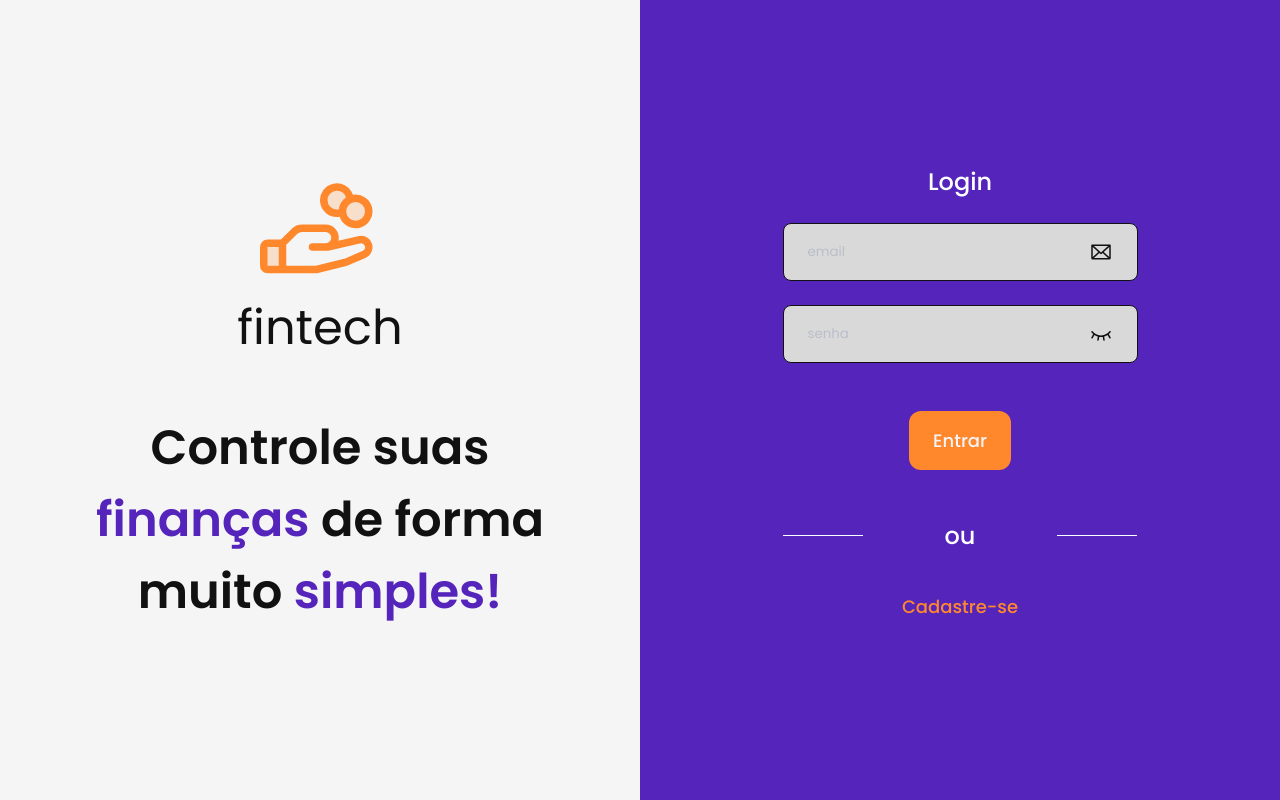
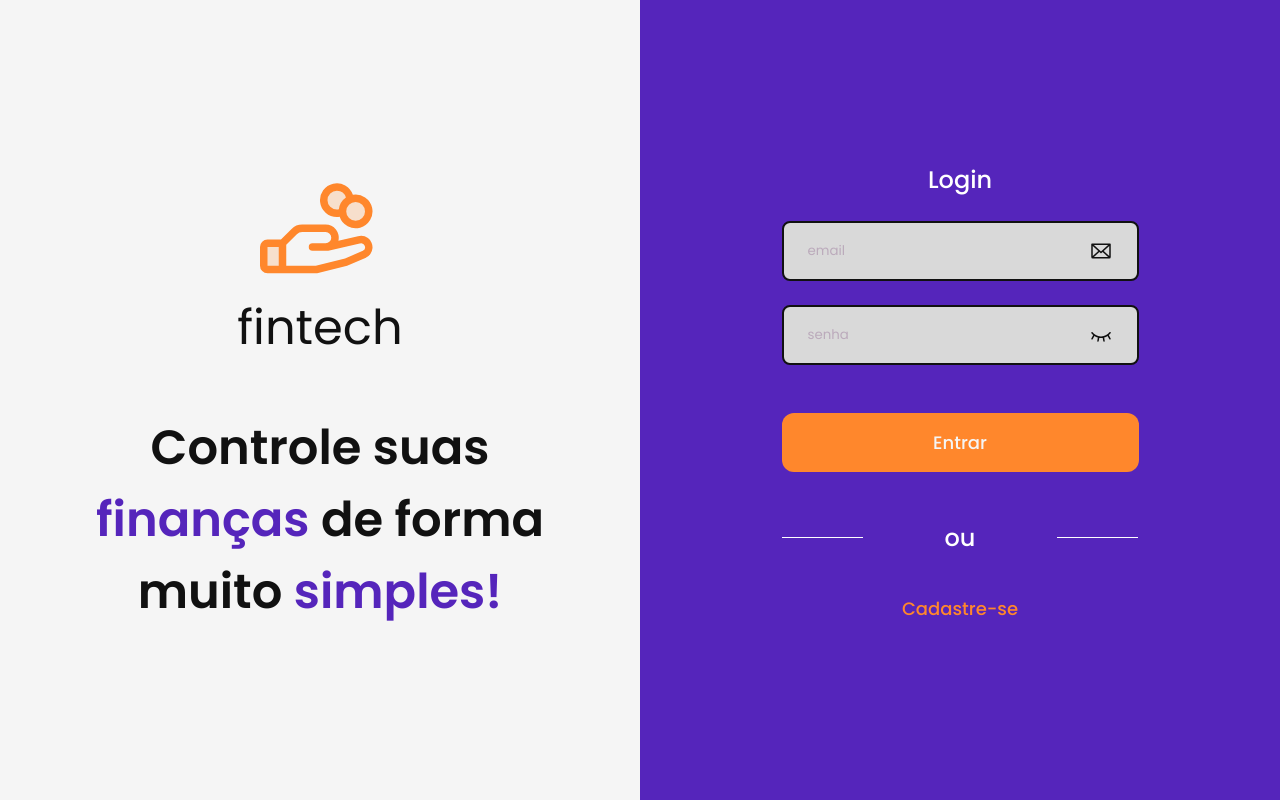
Before and after one commit to DavySz/fintech, a React (Create React App) app: page / in a window 1280 px wide. Built offline with nearby package versions, Linux system fonts and the light colour scheme.

Commit message:
style: adjustments

```diff
--- a/src/presentation/components/button/button.styles.ts
+++ b/src/presentation/components/button/button.styles.ts
@@ -9,6 +9,9 @@ const secondaryStyles = css`
 
 export const CustomButton = styled.button<ICustomButton>`
     border: none;
+
+    width: 100%;
+
     align-items: center;
     justify-content: center;
 
--- a/src/presentation/components/input/input.styles.ts
+++ b/src/presentation/components/input/input.styles.ts
@@ -12,7 +12,7 @@ export const InputWrapper = styled.div<IInputWrapper>`
 
     background-color: ${({ theme }) => theme.colors.input.background.default};
 
-    border: 1px solid ${({ variant }) => getInputVariantColor(variant)};
+    border: 2px solid ${({ variant }) => getInputVariantColor(variant)};
 `;
 
 export const CustomInput = styled.input`
@@ -27,6 +27,6 @@ export const CustomInput = styled.input`
     }
 
     &::placeholder {
-        color: ${({ theme }) => theme.colors.neutrals.weak};
+        color: ${({ theme }) => theme.colors.neutrals.weakness};
     }
 `;
```
